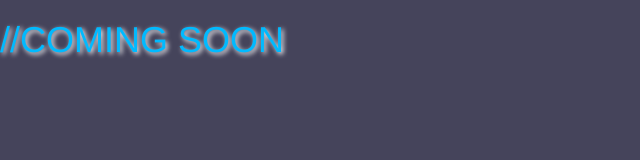
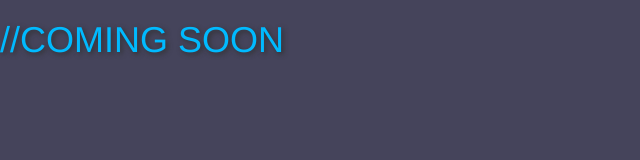
Before and after one commit to Xeokn/Xeokn.github.io, a website: page index.html in a window 1280 px wide. Shown: the whole page, without its empty margins (0-640 px from the left). Drawn offline with nearby package versions, Linux system fonts and the light colour scheme.

Commit message:
Update index.html

```diff
--- a/index.html
+++ b/index.html
@@ -18,7 +18,7 @@
     <![endif]-->
   <style>
     h1 {
-  text-shadow: 2px 2px 5px #ffffff;
+  text-shadow: 2px 2px 5px #303030;
 }
   </style>
   </head>
```
